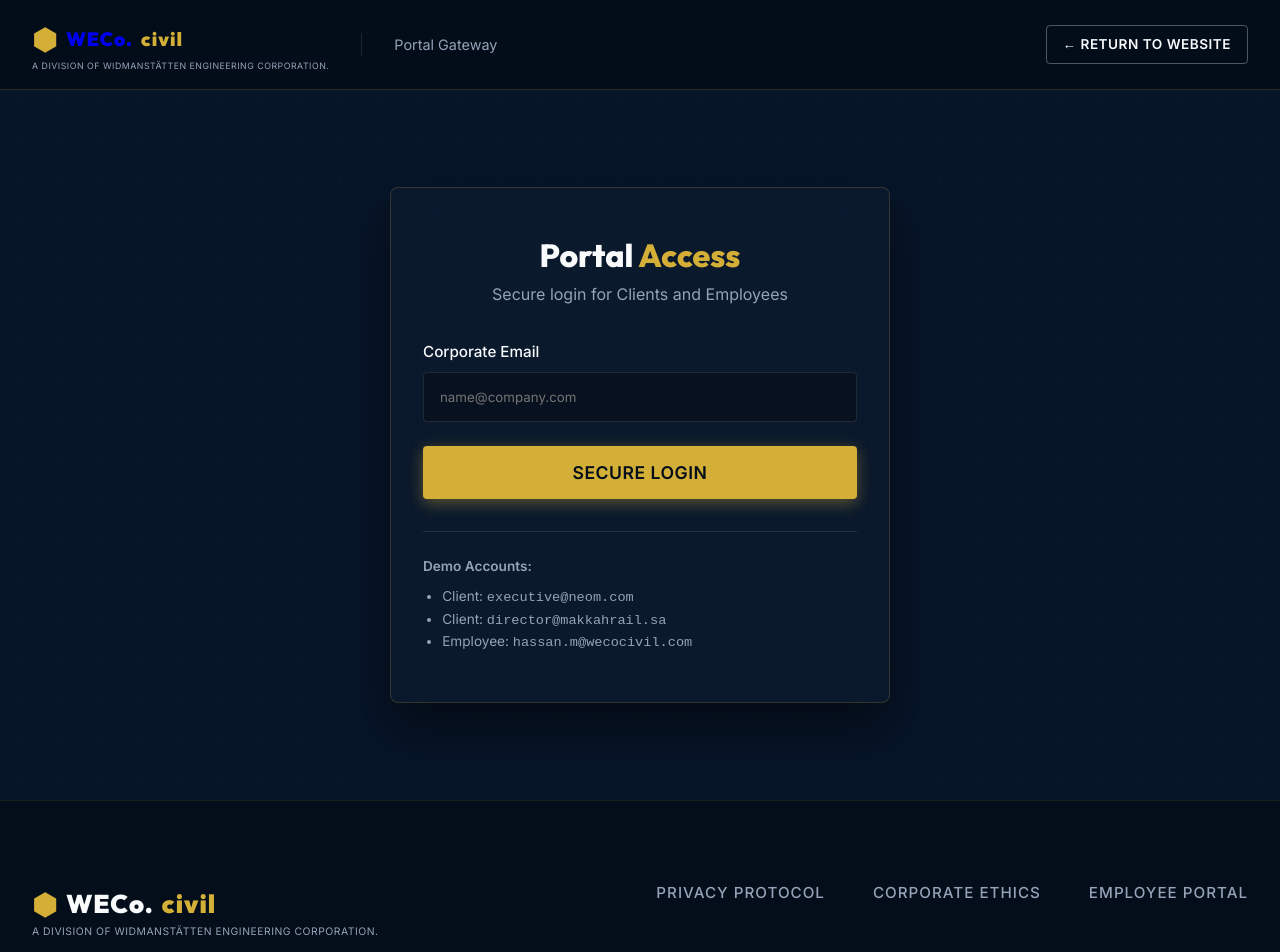
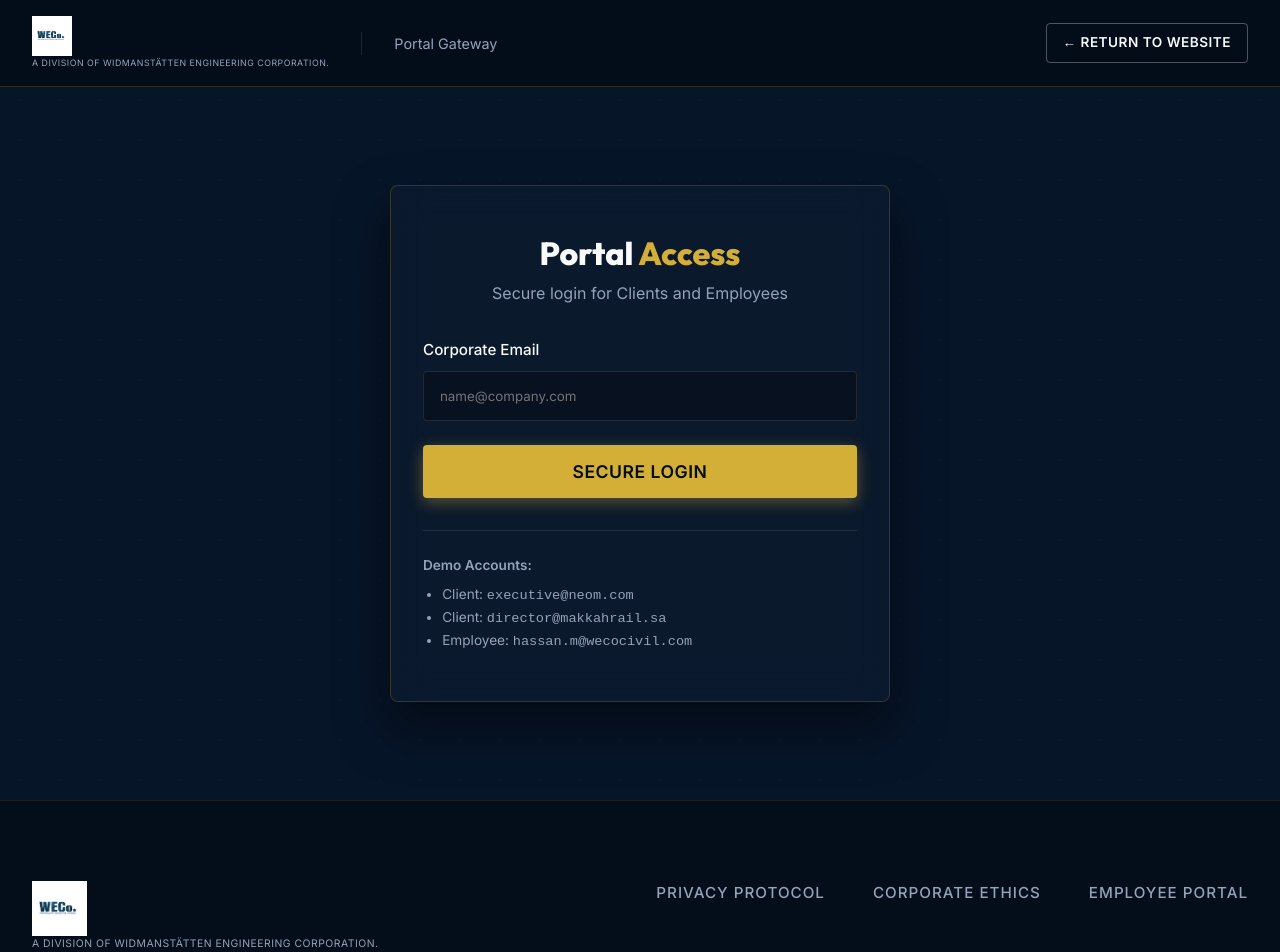
Before and after one commit to Chappiex15/weco-portals, a Next.js app: page /portal/login in a window 1280 px wide. Shown: the top 952 px of the page. Built offline with nearby package versions, Linux system fonts and the light colour scheme.

Commit message:
style: integrate official WECo corporate logo across the platform

```diff
--- a/src/app/layout.tsx
+++ b/src/app/layout.tsx
@@ -36,7 +36,7 @@ export default function RootLayout({
           <div className="container footer-content">
             <div className="footer-brand">
               <div style={{ display: 'flex', flexDirection: 'column', marginBottom: '1rem' }}>
-                <div className="logo"><span className="logo-icon">&#x2B22;</span> WECo. <span className="accent">civil</span></div>
+                <img src="/assets/weco_logo.png" alt="WECo Logo" style={{ height: '55px', objectFit: 'contain', objectPosition: 'left', marginBottom: '0.2rem' }} />
                 <span style={{ fontSize: '0.65rem', color: 'var(--text-muted)', letterSpacing: '0.5px', marginTop: '-0.2rem', textTransform: 'uppercase' }}>
                   A division of Widmanstätten Engineering Corporation.
                 </span>
--- a/src/app/portal/client/dashboard/page.tsx
+++ b/src/app/portal/client/dashboard/page.tsx
@@ -26,9 +26,7 @@ export default function ClientDashboard() {
       <header style={{ background: 'rgba(4, 13, 26, 0.95)', borderBottom: '1px solid rgba(212, 175, 55, 0.2)', padding: '1rem 2rem', position: 'sticky', top: 0, zIndex: 100, display: 'flex', justifyContent: 'space-between', alignItems: 'center' }}>
         <div style={{ display: 'flex', alignItems: 'center', gap: '2rem' }}>
           <div style={{ display: 'flex', flexDirection: 'column' }}>
-            <div className="logo" style={{ fontSize: '1.2rem' }}>
-              <span className="logo-icon">&#x2B22;</span> WECo. <span className="accent">Portal</span>
-            </div>
+            <img src="/assets/weco_logo.png" alt="WECo Logo" style={{ height: '40px', objectFit: 'contain', objectPosition: 'left', marginBottom: '0.2rem' }} />
             <span style={{ fontSize: '0.55rem', color: 'var(--text-muted)', letterSpacing: '0.5px', marginTop: '-0.2rem', textTransform: 'uppercase' }}>
               A division of Widmanstätten Engineering Corporation.
             </span>
--- a/src/app/portal/employee/dashboard/page.tsx
+++ b/src/app/portal/employee/dashboard/page.tsx
@@ -35,9 +35,7 @@ export default function EmployeeDashboard() {
       <header style={{ background: 'rgba(4, 13, 26, 0.95)', borderBottom: '1px solid rgba(212, 175, 55, 0.2)', padding: '1rem 2rem', position: 'sticky', top: 0, zIndex: 100, display: 'flex', justifyContent: 'space-between', alignItems: 'center' }}>
         <div style={{ display: 'flex', alignItems: 'center', gap: '2rem' }}>
           <div style={{ display: 'flex', flexDirection: 'column' }}>
-            <div className="logo" style={{ fontSize: '1.2rem' }}>
-              <span className="logo-icon">&#x2B22;</span> WECo. <span className="accent">Internal</span>
-            </div>
+            <img src="/assets/weco_logo.png" alt="WECo Logo" style={{ height: '40px', objectFit: 'contain', objectPosition: 'left', marginBottom: '0.2rem' }} />
             <span style={{ fontSize: '0.55rem', color: 'var(--text-muted)', letterSpacing: '0.5px', marginTop: '-0.2rem', textTransform: 'uppercase' }}>
               A division of Widmanstätten Engineering Corporation.
             </span>
--- a/src/app/portal/login/page.tsx
+++ b/src/app/portal/login/page.tsx
@@ -32,9 +32,7 @@ export default function LoginPage() {
         <div style={{ display: 'flex', alignItems: 'center', gap: '2rem' }}>
           <Link href="/" style={{ textDecoration: 'none' }}>
             <div style={{ display: 'flex', flexDirection: 'column' }}>
-              <div className="logo" style={{ fontSize: '1.2rem' }}>
-                <span className="logo-icon">&#x2B22;</span> WECo. <span className="accent">civil</span>
-              </div>
+              <img src="/assets/weco_logo.png" alt="WECo Logo" style={{ height: '40px', objectFit: 'contain', objectPosition: 'left', marginBottom: '0.2rem' }} />
               <span style={{ fontSize: '0.55rem', color: 'var(--text-muted)', letterSpacing: '0.5px', marginTop: '-0.2rem', textTransform: 'uppercase' }}>
                 A division of Widmanstätten Engineering Corporation.
               </span>
--- a/src/components/Navigation.tsx
+++ b/src/components/Navigation.tsx
@@ -15,9 +15,7 @@ export function Navigation() {
       <div className="container nav-content">
         <Link href="/" style={{ textDecoration: 'none' }}>
           <div style={{ display: 'flex', flexDirection: 'column' }}>
-            <div className="logo">
-              <span className="logo-icon">&#x2B22;</span> WECo. <span className="accent">civil</span>
-            </div>
+            <img src="/assets/weco_logo.png" alt="WECo Logo" style={{ height: '45px', objectFit: 'contain', objectPosition: 'left', marginBottom: '0.2rem' }} />
             <span style={{ fontSize: '0.6rem', color: 'var(--text-muted)', letterSpacing: '0.5px', marginTop: '-0.2rem', textTransform: 'uppercase' }}>
               A division of Widmanstätten Engineering Corporation.
             </span>
```
